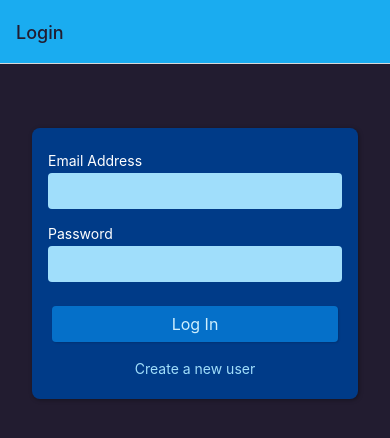
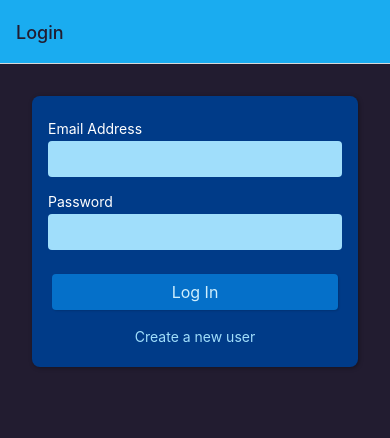
Before and after one commit to StefanoRucci/favoritePlaces, a React Native app: screen /Login in a window 390 px wide. Shown: the top 438 px of the page. Built offline with nearby package versions, Linux system fonts and the light colour scheme.

Commit message:
Aggiunta chiusura tastiera con click una volta selezionato campo form login

```diff
--- a/components/Auth/AuthContent.js
+++ b/components/Auth/AuthContent.js
@@ -1,10 +1,16 @@
-import { useState } from 'react';
-import { Alert, StyleSheet, View } from 'react-native';
-import { useNavigation } from '@react-navigation/native';
+import { useState } from "react";
+import {
+  Alert,
+  StyleSheet,
+  View,
+  TouchableWithoutFeedback,
+  Keyboard,
+} from "react-native";
+import { useNavigation } from "@react-navigation/native";
 
-import FlatButton from '../UI/FlatButton';
-import AuthForm from './AuthForm';
-import { Colors } from '../../constants/colors';
+import FlatButton from "../UI/FlatButton";
+import AuthForm from "./AuthForm";
+import { Colors } from "../../constants/colors";
 
 function AuthContent({ isLogin, onAuthenticate }) {
   const navigation = useNavigation();
@@ -17,10 +23,9 @@ function AuthContent({ isLogin, onAuthenticate }) {
   });
 
   function switchAuthModeHandler() {
-    if (isLogin){
+    if (isLogin) {
       navigation.replace("Signup");
-    }
-    else {
+    } else {
       navigation.replace("Login");
     }
   }
@@ -31,7 +36,7 @@ function AuthContent({ isLogin, onAuthenticate }) {
     email = email.trim();
     password = password.trim();
 
-    const emailIsValid = email.includes('@');
+    const emailIsValid = email.includes("@");
     const passwordIsValid = password.length > 6;
     const emailsAreEqual = email === confirmEmail;
     const passwordsAreEqual = password === confirmPassword;
@@ -41,7 +46,7 @@ function AuthContent({ isLogin, onAuthenticate }) {
       !passwordIsValid ||
       (!isLogin && (!emailsAreEqual || !passwordsAreEqual))
     ) {
-      Alert.alert('Invalid input', 'Please check your entered credentials.');
+      Alert.alert("Invalid input", "Please check your entered credentials.");
       setCredentialsInvalid({
         email: !emailIsValid,
         confirmEmail: !emailIsValid || !emailsAreEqual,
@@ -54,6 +59,8 @@ function AuthContent({ isLogin, onAuthenticate }) {
   }
 
   return (
+    <TouchableWithoutFeedback onPress={Keyboard.dismiss}>
+      <View style={styles.container}>
         <View style={styles.authContent}>
           <AuthForm
             isLogin={isLogin}
@@ -62,24 +69,30 @@ function AuthContent({ isLogin, onAuthenticate }) {
           />
           <View style={styles.buttons}>
             <FlatButton onPress={switchAuthModeHandler}>
-          {isLogin ? 'Create a new user' : 'Log in instead'}
+              {isLogin ? "Create a new user" : "Log in instead"}
             </FlatButton>
           </View>
         </View>
+      </View>
+    </TouchableWithoutFeedback>
   );
 }
 
 export default AuthContent;
 
 const styles = StyleSheet.create({
+  container: {
+    flex: 1,
+    justifyContent: 'flex-start',
+  },
   authContent: {
-    marginTop: 64,
+    marginTop: 32,
     marginHorizontal: 32,
     padding: 16,
     borderRadius: 8,
     backgroundColor: Colors.primary800,
     elevation: 2,
-    shadowColor: 'black',
+    shadowColor: "black",
     shadowOffset: { width: 1, height: 1 },
     shadowOpacity: 0.35,
     shadowRadius: 4,
--- a/components/Auth/Input.js
+++ b/components/Auth/Input.js
@@ -48,6 +48,6 @@ const styles = StyleSheet.create({
     fontSize: 16,
   },
   inputInvalid: {
-    backgroundColor: "yellow",
+    backgroundColor: Colors.selected,
   },
 });
```
Lines whose indentation alone changed are shown as unchanged.
